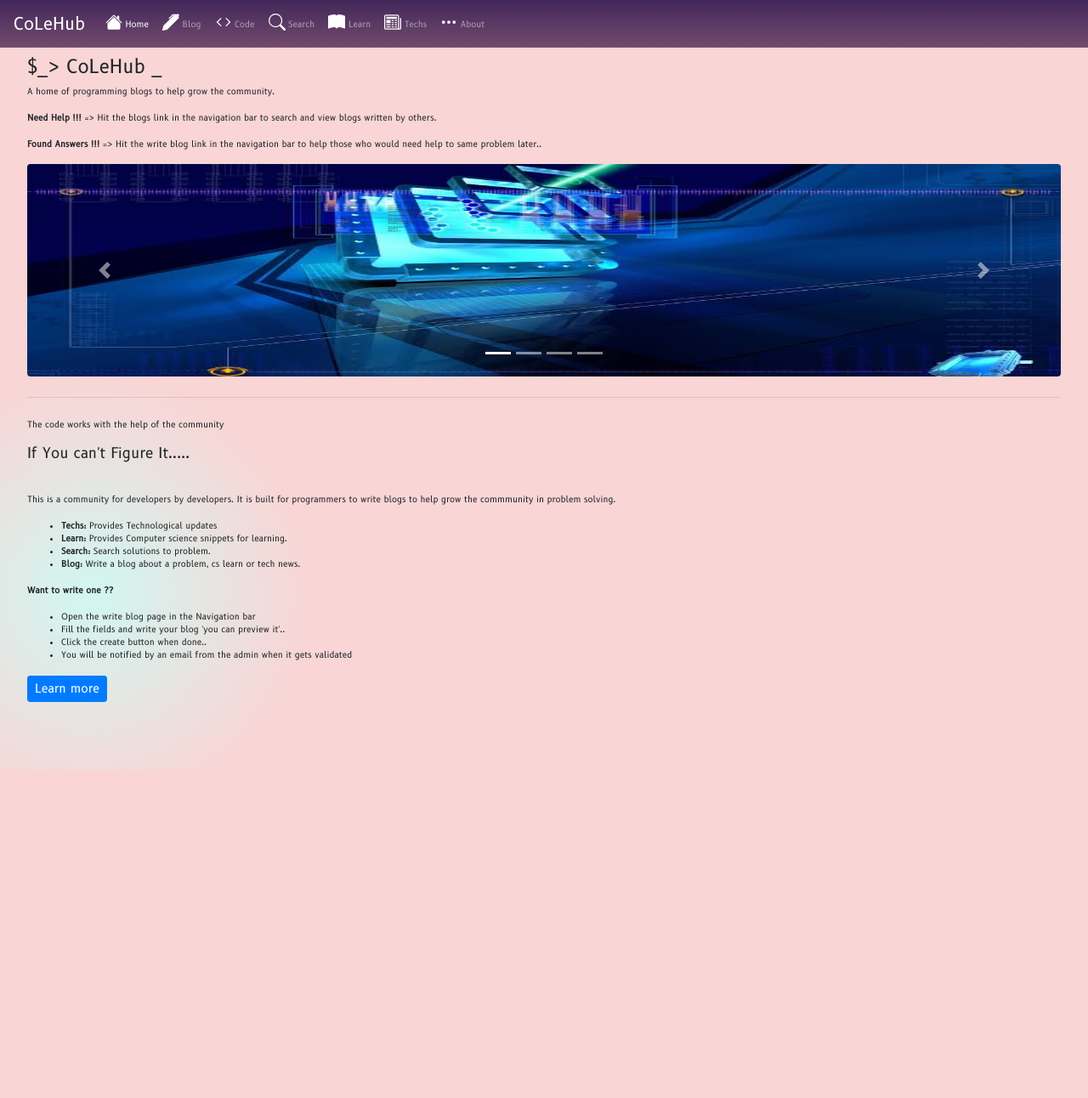
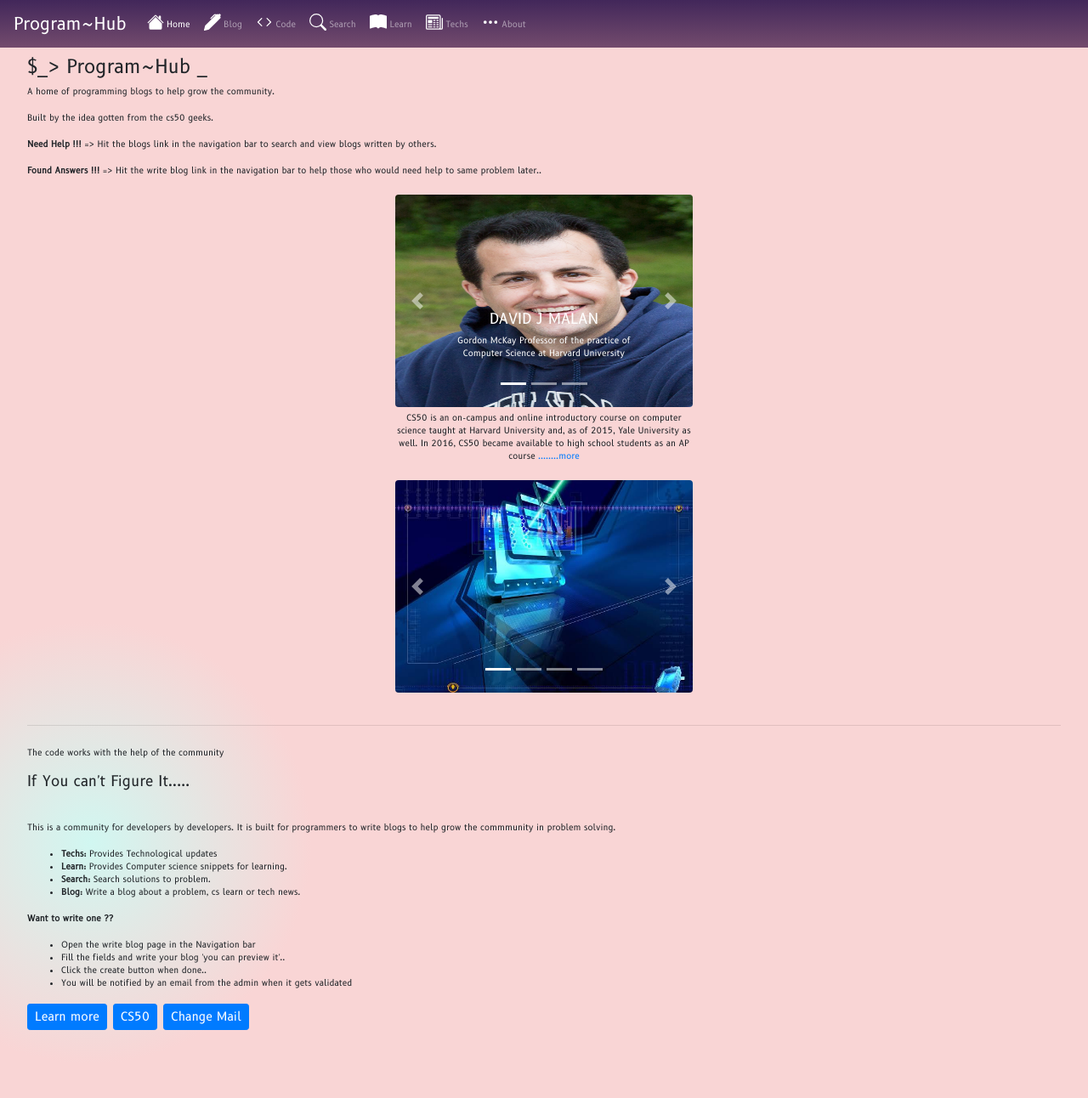
Before and after one commit to EmrysQeens/program-hub_flask1, a Flask app: page / in a window 1280 px wide. Shown: the whole page at 85% size. Before the commit the page ends 881 px from the top, so only its background shows below. Run offline with Flask 2, Linux system fonts and the light colour scheme; parts of the project's set-up code (start-up, migrations or seed data) failed here and were passed over; some libraries are stand-ins or nearby versions.

Commit message:
fixed bug

```diff
--- a/app.py
+++ b/app.py
@@ -1,14 +1,14 @@
 import os
-from flask import Flask, render_template, jsonify, request, send_from_directory, redirect, make_response
+from flask import Flask, render_template, jsonify, request, send_from_directory, redirect
 from model import *
-import random
 from p_f import *
 from mail import *
 import learn as g
 
 app = Flask(__name__)
 #  app.config['SQLALCHEMY_DATABASE_URI'] = "postgresql://postgres:2134@localhost:5432/program-hub"
-app.config['SQLALCHEMY_DATABASE_URI'] = "postgres://sldkqifiauhnjx:dd2f28d8c4bdc75edab292e79870536420ff6627e67782eece5963e64204286a@ec2-18-235-97-230.compute-1.amazonaws.com:5432/d21odp9vc4hjn6"
+app.config['SQLALCHEMY_DATABASE_URI'] = "postgres://sldkqifiauhnjx:dd2f28d8c4bdc75edab292e79870536420ff6627e67782eece"
++"5963e64204286a@ec2-18-235-97-230.compute-1.amazonaws.com:5432/d21odp9vc4hjn6"
 # 'sqlite :///program-hubs.db'
 app.config['SQLALCHEMY_TRACK_MODIFICATIONS'] = False
 app.config['SECRET_KEY'] = 'jhgfcbvjhkiuyutyrfzghjiou76545ty6u78i8ouytdrfghjkui7y6tryukji'
@@ -49,7 +49,7 @@ def blog():
                 blog_.validate(blog_.typ)
                 try:
                     sender.send_message(Recipient(blog_.email, Content().re(blog_)))
-                except Exception:
+                except yagmail.YagConnectionClosed:
                     print('mail not sent')
                 return jsonify({'stat': 'added'})
             else:
@@ -76,8 +76,14 @@ def delete():
 @app.route('/edit', methods=['POST', 'GET'])
 def edit():
     if request.method == 'POST':
-        blog_ = Blog.query.get(request.form.get('id'))
-        return render_template('blog.html', blog=blog_, read="readonly", dis='disabled', save='Save')
+        try:
+            print(request.form.get('id_'))
+            l_: Cs = Cs.query.get(request.form.get('id'))
+            return render_template('cs_write.html', l=l_, read="readonly", title=l_.title, id=l_.id, content=l_.content,
+                                   save='Save')
+        except KeyError:
+            blog_ = Blog.query.get(request.form.get('id'))
+            return render_template('blog.html', blog=blog_, read="readonly", dis='disabled', save='Save')
     return redirect('/')
 
 
@@ -140,13 +146,13 @@ def blogs():
         return render_template('blogs.html', blogs=blogs_, admin=False, bl='active', title='Techs News')
 
 
-@app.route('/learn', methods=['POST', 'GET'])
+@app.route('/learn', methods=['POST', 'GET', 'PUT'])
 def learn():
     if request.method == 'POST':
         data = json.loads(request.form['data'])
         if data['type'] == 'templates':
             learns = Cs.query.order_by('title').all()
-            return jsonify({'templates': [t.template() for t in learns[data['len']:data['len'] + 2]],
+            return jsonify({'templates': [t.template() for t in learns[data['len']:data['len'] + 10]],
                             'end': len(learns) < data['len'] + 2})
         elif data['type'] == 'upload':
             title = f_strip(data['title'])
@@ -156,25 +162,49 @@ def learn():
                 return jsonify({'result': True})
             return jsonify({'result': False})
         return jsonify({'pushed': True})
-    return render_template('learn.html', learn=Cs.query.order_by('title').all()[:6], l='active', templates=True, g=g)
+    elif request.method == 'PUT':
+        data = json.loads(request.form['data'])
+        cs: Cs = Cs.query.get(data['id'])
+        cs.content = data['content']
+        cs.img = data['img']
+        db.session.commit()
+        return jsonify({'result': True})
+    return render_template('learn.html', learn=Cs.query.order_by('title').all()[:30], l='active', templates=True,
+                           admin=False, g=g)
+
+
+@app.route('/edit/learn', methods=['POST', 'GET'])
+def edit_learn():
+    if request.method == 'POST':
+        return render_template('learn.html', learn=Cs.query.order_by('title').all()[:30], l='active',
+                               templates=True, g=g, admin=True)
+    return render_template('admin.html')
+
+
+@app.route('/edit/learn/<string:name>', methods=['POST', 'GET'])
+def edit_learn_p(name):
+    if request.method == 'POST':
+        return learn_('', True)
+    return learn_(name, True)
 
 
 @app.route('/learn/<string:name>', methods=['POST', 'GET'])
-def learn_(name):
+def learn_(name, admin_=False):
     if request.method == 'POST':
         data = json.loads(request.form['data'])
         cs: list = Cs.query.order_by('title').all()
         cs_: Cs = cs[(data['id'] + 1) if data['nxt'] else (data['id'] - 1)]
         try:
-            r = cs[(data['id'] + 2) if data['nxt'] else (data['id'] - 2)]
+            cs[(data['id'] + 2) if data['nxt'] else (data['id'] - 2)]
         except IndexError:
-            return jsonify({'title': cs_.title, 'img': cs_.img, 'content': cs_.content, 'disable': True})
-        return jsonify({'title': cs_.title, 'img': cs_.img, 'content': cs_.content, 'disable': False})
+            return jsonify({'title': cs_.title, 'id': cs_.id, 'img': cs_.img, 'content': cs_.content, 'disable': True})
+        return jsonify({'title': cs_.title, 'id': cs_.id, 'img': cs_.img, 'content': cs_.content, 'disable': False})
     cs: Cs = Cs.query.filter_by(title=f_strip(name)).first()
     if cs is not None:
         _all: list = Cs.query.order_by('title').all()
         pos: int = _all.index(cs)
-        return render_template('learn.html', templates=False, cs=cs, pos=pos, p='disabled' if pos == 0 else '', n='disabled' if pos == len(_all)-1 else '')
+        return render_template('learn.html', admin=admin_, templates=False, cs=cs,
+                               pos=pos, p='disabled' if pos == 0 else '', n='disabled' if pos == len(_all) - 1 else '')
     return render_template('error.html', url=g_strip(name))
 
 
@@ -197,6 +227,7 @@ def like_unlike():
 
 
 def err_404(e):
+    print(e)
     return render_template('error.html')
 
 
--- a/static/scripts/learn_templates.js
+++ b/static/scripts/learn_templates.js
@@ -34,7 +34,7 @@ document.addEventListener('DOMContentLoaded', ()=>{
     let is_loading = false
 
     window.onscroll = () => {
-        if (window.innerHeight + window.scrollY >= 0.95 * document.body.offsetHeight && !end && !is_loading) more()
+        if (window.innerHeight + window.scrollY >= 0.90 * document.body.offsetHeight && !end && !is_loading) more()
      };
 
      const more=()=>{
--- a/static/styles/index.css
+++ b/static/styles/index.css
@@ -13,3 +13,10 @@
     padding-top: 10px;
     border-radius: 0px;
 }
+
+.carouse{
+    margin-top: 5px;
+    margin-bottom: 5px;
+    display: inline-block;
+    max-width: 350px
+}
--- a/templates/base.html
+++ b/templates/base.html
@@ -17,7 +17,7 @@
 <body>
   <div id="container" class="container-full-bg" width="100%">
     <nav class="navbar navbar-expand-lg navbar-dark bg-dark" style="background: linear-gradient(#42275a, #734b6d)">
-      <a class="navbar-brand" href="{{url_for('home')}}">CoLeHub</a>
+      <a class="navbar-brand" href="{{url_for('home')}}">Program~Hub</a>
       <button class="navbar-toggler" type="button" data-toggle="collapse" data-target="#navbarColor01"
         aria-controls="navbarColor01" aria-expanded="false" aria-label="Toggle navigation" style="outline: none;">
         <svg width="1.5em" height="1.5em" viewBox="0 0 16 16" style="padding-top: 3px;" class="bi bi-chevron-double-down" fill="#ffffff" xmlns="http://www.w3.org/2000/svg">
--- a/templates/index.html
+++ b/templates/index.html
@@ -1,6 +1,6 @@
 {% extends 'base.html' %}
 
-{% block title %} Program~hub {% endblock %}
+{% block title %} Program~Hub {% endblock %}
 
 {% block style %}<link rel="stylesheet" href="{{url_for('static',filename='styles/index.css')}}"> {% endblock %}
   {% block script %}
@@ -9,20 +9,73 @@
       const typer=document.querySelector('#hd_blinker')
       bool=true
       setInterval(()=>{
-        typer.innerText= bool ? '$_> CoLeHub' : '$_> CoLeHub _'
+        typer.innerText= bool ? '$_> Program~Hub' : '$_> Program~Hub _'
         bool=! bool} , 1000)
-        }
+
+      alert('Welcome to Program~Hub inspired by the lectures taught by the cs50 geeks.')
+
+      document.querySelector('#mail').onclick = () =>{
+          request_mail_address()
+
+      }
+      }
     </script>
 {% endblock %}
 {% block body %}
 
 <div class="jumbotron flex justify-content-center align-items-center jumbotrons">
-  <h1 id="hd_blinker">$_> CoLeHub _</h1>
+  <h1 id="hd_blinker">$_> Program~Hub _</h1>
   <p>A home of programming blogs to help grow the community.</p>
+  <p>Built by the idea gotten from the cs50 geeks.</p>
   <p><b>Need Help !!! </b>=>  Hit the blogs link in the navigation bar to search and view blogs written by others.</p>
   <p><b>Found Answers !!! </b> => Hit the write blog link in the navigation bar to help those who would need help to same problem later..</p>
-  <div>
-    <center>
+  <center>
+  <div class="carouse">
+      <div id="home-slide_" class="carousel slide" data-ride="carousel">
+        <ol class="carousel-indicators">
+          <li data-target="#home-slide_" data-slide-to="0" class="active"></li>
+          <li data-target="#home-slide_" data-slide-to="1"></li>
+          <li data-target="#home-slide_" data-slide-to="2"></li>
+        </ol>
+        <div class="carousel-inner">
+          <div class="carousel-item active">
+            <img class="d-block w-100 rounded imgs" src="{{url_for('static',filename='assets/malan.png')}}" alt="Malan.png">
+            <div class="carousel-caption">
+              <h3>DAVID J MALAN</h3>
+              <p>Gordon McKay Professor of the practice of Computer Science at Harvard University</p>
+            </div>
+          </div>
+          <div class="carousel-item">
+            <img class="d-block w-100 rounded imgs" src="{{url_for('static',filename='assets/brian.png')}}" alt="Brian.png">
+            <div class="carousel-caption">
+              <h3>BRIAN YU</h3>
+              <p>Senior Preceptor at Harvard's Division of Continuing Education</p>
+            </div>
+          </div>
+          <div class="carousel-item">
+            <img class="d-block w-100 rounded imgs" src="{{url_for('static',filename='assets/llyod.png')}}" alt="Lloyd.png">
+            <div class="carousel-caption">
+              <h3>DOUG LLOYD</h3>
+              <p>Director of Distance Learning Initiatives.</p>
+            </div>
+          </div>
+        <a class="carousel-control-prev" href="#home-slide_" role="button" data-slide="prev">
+          <span class="carousel-control-prev-icon" aria-hidden="true"></span>
+          <span class="sr-only">Previous</span>
+        </a>
+        <a class="carousel-control-next" href="#home-slide_" role="button" data-slide="next">
+          <span class="carousel-control-next-icon" aria-hidden="true"></span>
+          <span class="sr-only">Next</span>
+        </a>
+      </div>
+  </div>
+    <p style="margin-top: 5px;">
+      CS50 is an on-campus and online introductory course on computer science
+      taught at Harvard University and, as of 2015, Yale University as well.
+      In 2016, CS50 became available to high school students as an AP course
+      <a style="text-decoration: none;" href="https://en.wikipedia.org/wiki/CS50"> ........more</a>
+    </p>
+  <div class="carouse">
       <div id="home-slide" class="carousel slide" data-ride="carousel">
         <ol class="carousel-indicators">
           <li data-target="#home-slide" data-slide-to="0" class="active"></li>
@@ -53,8 +106,8 @@
           <span class="sr-only">Next</span>
         </a>
       </div>
-    </center>
   </div>
+</center>
   <hr class="my-4">
   <p>The code works with the help of the community</p>
   <h3>If You can't Figure It.....</h3>
@@ -81,6 +134,8 @@
   </ul>
   <p class="lead">
     <a href="{{url_for('about')}}"><button class="btn btn-primary btn-sm">Learn more</button></a>
+    <a href="https://cs50.harvard.edu" target="_blank"><button class="btn btn-primary btn-sm">CS50</button></a>
+    <button class="btn btn-primary btn-sm" id="mail">Change Mail</button>
   </p>
 </div>
 
```
Also changed, not shown: static/scripts/cs_write.js (+21 -7 lines), static/scripts/learn_full.js (+50 -8 lines), templates/blogs.html (+5 -3 lines), templates/cs_write.html (+6 -3 lines), templates/learn.html (+21 -2 lines), static/assets/brian.png (added), static/assets/llyod.png (added), static/assets/malan.png (added), templates/new_blog.html (deleted).
